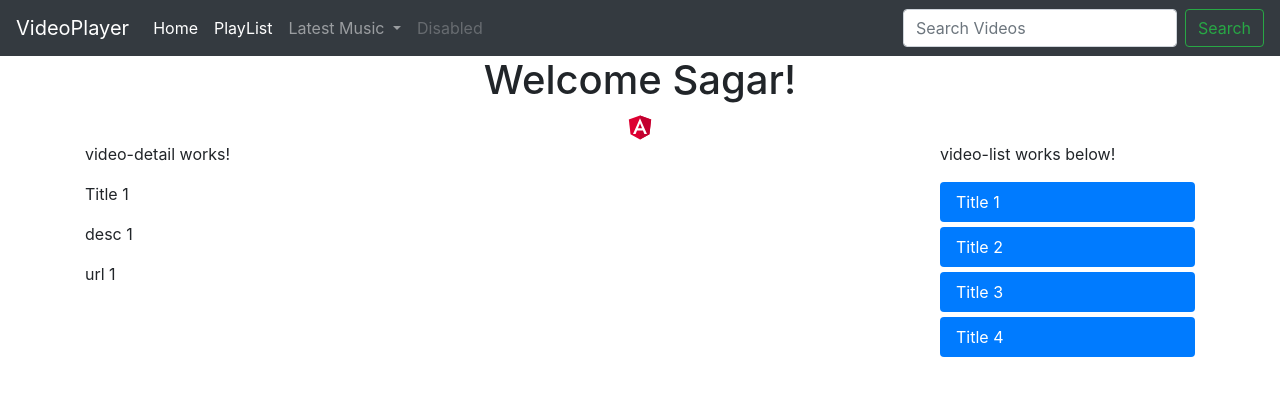
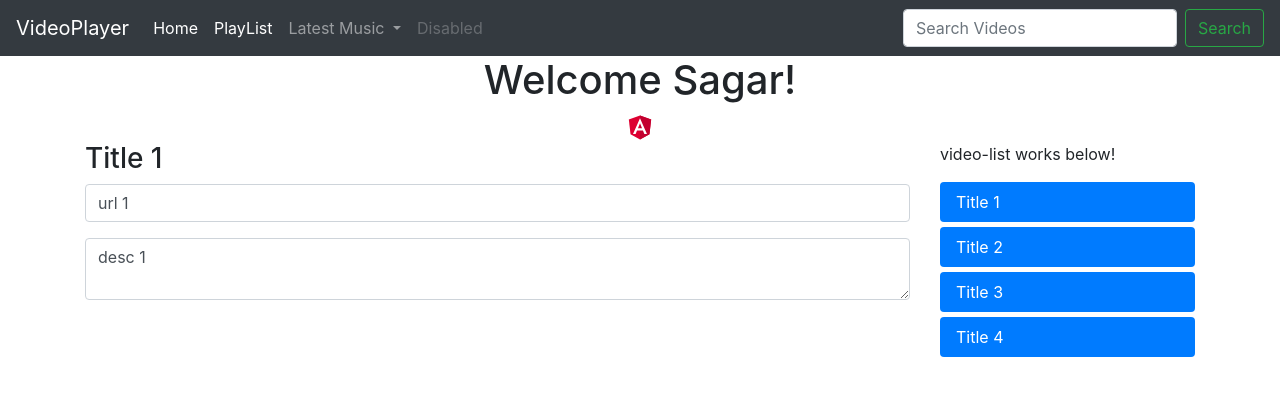
Before and after one commit to KartikSagar007/meanApp_RAM, an Angular app: page /videos in a window 1280 px wide. Both pictures are taken after a click on the tab "Title 1". Shown: the top 396 px of the page. Built offline with nearby package versions, Linux system fonts and the light colour scheme.

Commit message:
till 19 editable title-service for api pending only

```diff
--- a/src/app/app.component.html
+++ b/src/app/app.component.html
@@ -1,3 +1,4 @@
+<!-- https://github.com/SagarBagga/meanApp_RAM -->
 <nav class="navbar navbar-expand-lg navbar-dark bg-dark">
   <a class="navbar-brand" routerLink="">VideoPlayer</a>
   <button class="navbar-toggler" type="button" data-toggle="collapse" data-target="#navbarSupportedContent" aria-controls="navbarSupportedContent"
--- a/src/app/app.module.ts
+++ b/src/app/app.module.ts
@@ -1,5 +1,6 @@
 import { BrowserModule } from '@angular/platform-browser';
 import { NgModule } from '@angular/core';
+import { FormsModule } from '@angular/forms'
 
 import { AppRoutingModule } from './app-routing.module';
 
@@ -20,7 +21,8 @@ import { VideoDetailComponent } from './video-detail/video-detail.component';
   ],
   imports: [
     BrowserModule,
-    AppRoutingModule
+    AppRoutingModule,
+    FormsModule
   ],
   providers: [],
   bootstrap: [AppComponent]
--- a/src/app/video-center/video-center.component.ts
+++ b/src/app/video-center/video-center.component.ts
@@ -1,5 +1,6 @@
 import { Component, OnInit } from '@angular/core';
 import { Video } from '../video';
+// import { VideoService } from '../video.service';
 
 @Component({
   selector: 'app-video-center',
@@ -18,8 +19,11 @@ export class VideoCenterComponent implements OnInit {
   selectedVideo: any;
 
   constructor() { }
+  // constructor(private _VideoService : VideoService) { }
 
   ngOnInit() {
+    // this._VideoService.getVideos()
+    // .subscribe(resVideoData => this.videosList = resVideoData)
   }
 
   onSelectVideo(video: any){
--- a/src/app/video-detail/video-detail.component.html
+++ b/src/app/video-detail/video-detail.component.html
@@ -1,6 +1,15 @@
-<p>
-  video-detail works!
-</p>
-<p>{{video.title}}</p>
-<p>{{video.description}}</p>
-<p>{{video.url}}</p>
+<!-- make sure you are adding FormsModule in app.module.ts for ngModel work -->
+<div>
+  <form>
+    <div *ngIf="editTitle" class="form-group">
+      <input type="input" class="form-control" name="title" required placeholder="title" [(ngModel)]="video.title">
+    </div>
+    <h3 *ngIf="!editTitle" (click)="onTitleClick()">{{video.title}}</h3>
+    <div class="form-group">
+      <input type="input" class="form-control" name="url" required placeholder="url" [(ngModel)]="video.url">
+    </div>
+    <div class="form-group">
+      <textarea class="form-control" name="description" required placeholder="description" [(ngModel)]="video.description"></textarea>
+    </div>
+  </form>
+</div>
--- a/src/app/video-detail/video-detail.component.ts
+++ b/src/app/video-detail/video-detail.component.ts
@@ -6,11 +6,19 @@ import { Component, OnInit, Input } from '@angular/core';
   styleUrls: ['./video-detail.component.css']
 })
 export class VideoDetailComponent implements OnInit {
-
+  private editTitle : boolean = false;
   @Input() video;
   constructor() { }
 
   ngOnInit() {
   }
 
+  ngOnChanges(){
+    this.editTitle = false;
+  }
+
+  onTitleClick(){
+    this.editTitle = true;
+  }
+
 }
```
Also changed, not shown: src/app/video.service.ts (added, +14 -0 lines), 1 other file (tests, documents, lock files or other folders).
